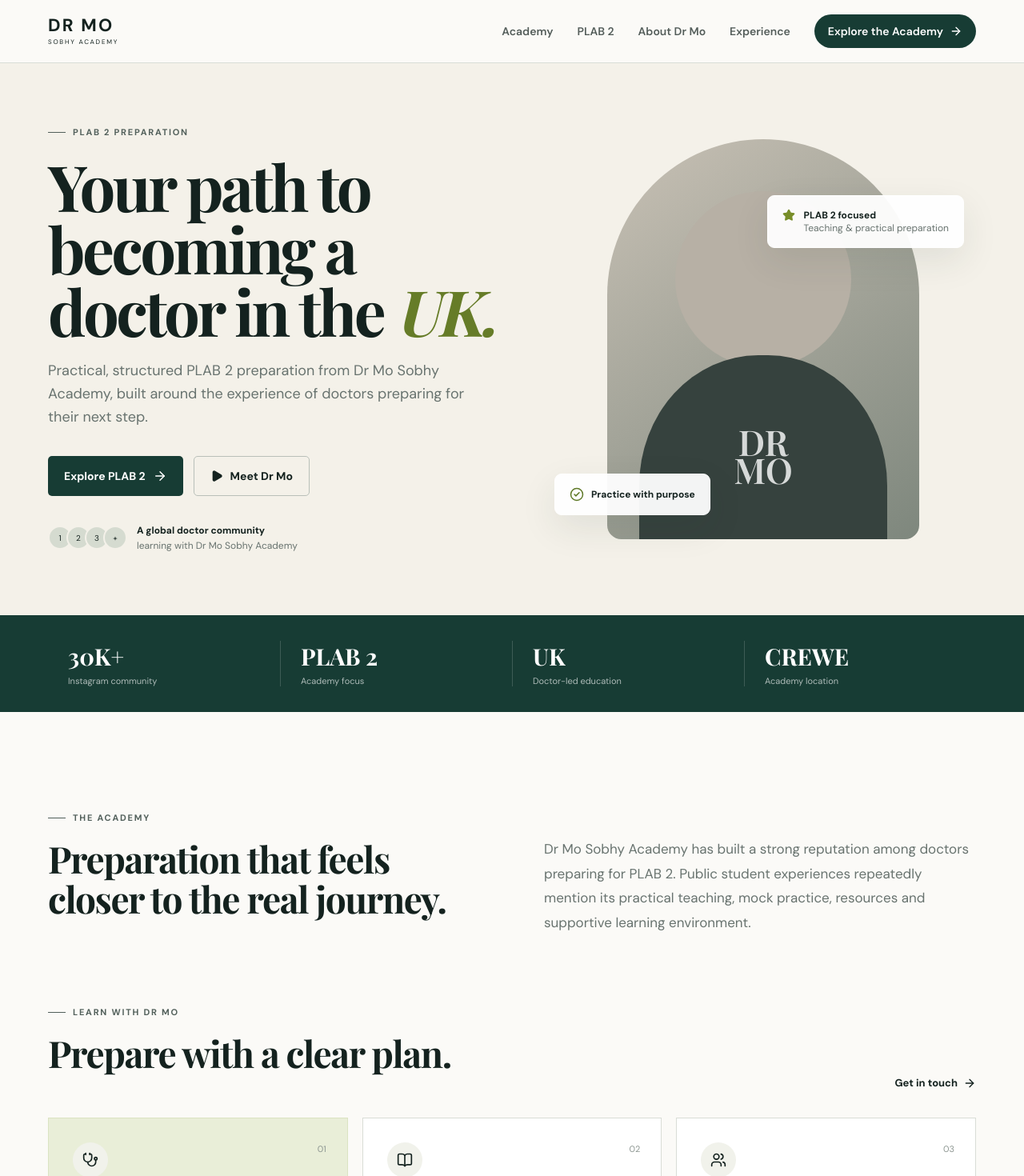
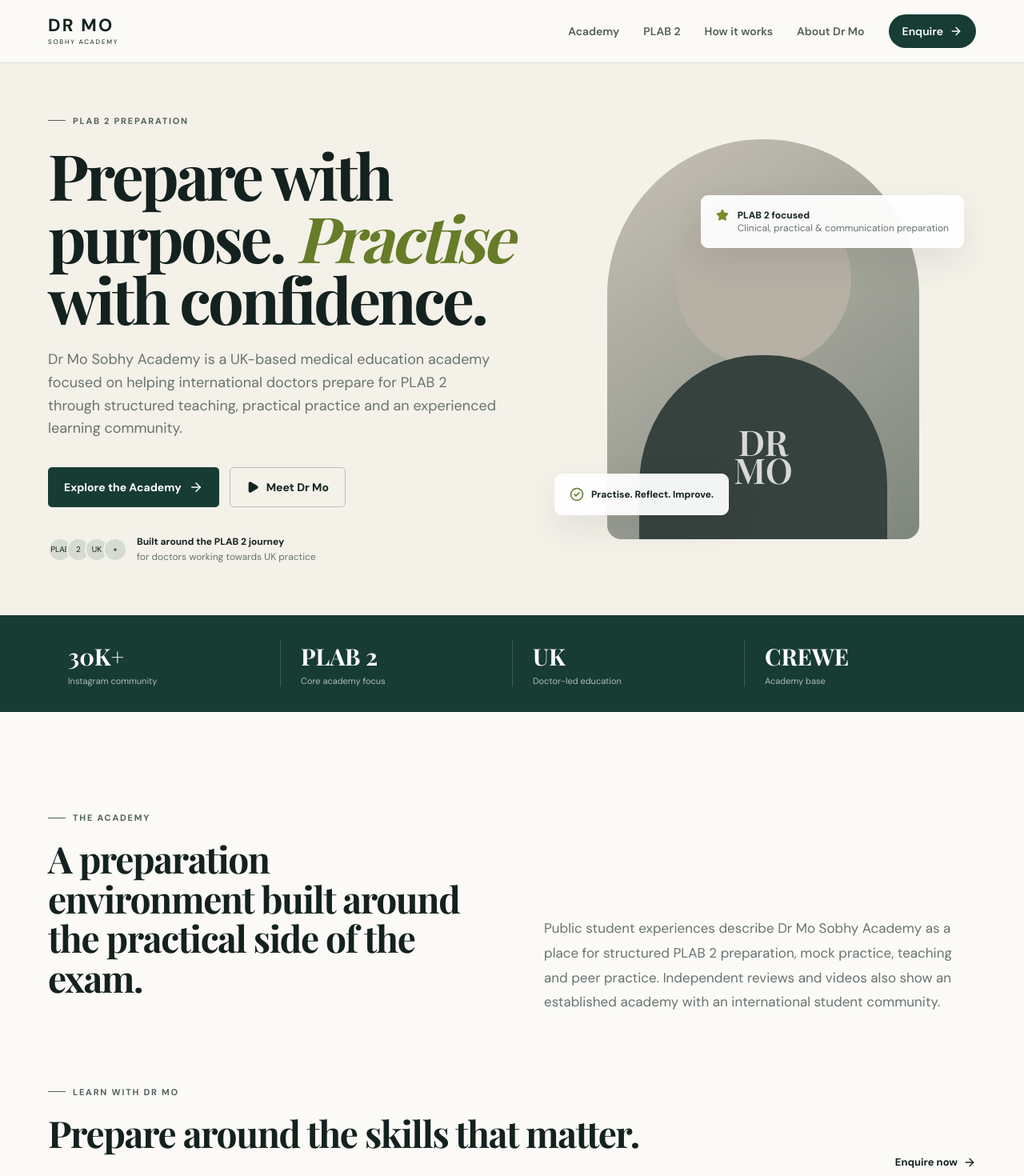
Before and after one commit to venugopalc80/drmosobhy, a React (Vite) app: page / in a window 1280 px wide. Shown: the top 1470 px of the page at 80% size. Built offline with nearby package versions, Linux system fonts and the light colour scheme; a web font is replaced by a local one.

Commit message:
Refine Dr Mo Academy conversion site

```diff
--- a/src/main.jsx
+++ b/src/main.jsx
@@ -1,20 +1,34 @@
 import React from 'react';
 import { createRoot } from 'react-dom/client';
-import { ArrowRight, Play, Star, CheckCircle2, BookOpen, Stethoscope, Users, Menu, X, MapPin } from 'lucide-react';
+import { ArrowRight, Play, Star, CheckCircle2, BookOpen, Stethoscope, Menu, X, MapPin, MessageCircle, ClipboardCheck } from 'lucide-react';
 import './styles.css';
 
-const courses=[['PLAB 2 Academy','Structured preparation built around the practical, clinical and communication skills needed for PLAB 2.','Explore PLAB 2'],['Clinical practice','Focused practice, scenarios and feedback to help you prepare with confidence.','Learn more'],['UK doctor journey','Practical guidance for international doctors working towards a career in the UK.','Learn more']];
-
-function App(){const [open,setOpen]=React.useState(false);return <div className="app">
-<header><div className="nav wrap"><div className="brand"><span>DR MO</span><small>SOBHY ACADEMY</small></div><button className="menu" onClick={()=>setOpen(!open)}>{open?<X/>:<Menu/>}</button><nav className={open?'show':''}><a href="#academy">Academy</a><a href="#courses">PLAB 2</a><a href="#about">About Dr Mo</a><a href="#experience">Experience</a><a className="navcta" href="#courses">Explore the Academy <ArrowRight size={16}/></a></nav></div></header>
-<main>
-<section className="hero"><div className="wrap heroGrid"><div className="heroCopy"><div className="eyebrow"><span></span> PLAB 2 preparation</div><h1>Your path to becoming a doctor in the <em>UK.</em></h1><p>Practical, structured PLAB 2 preparation from Dr Mo Sobhy Academy, built around the experience of doctors preparing for their next step.</p><div className="actions"><a className="primary" href="#courses">Explore PLAB 2 <ArrowRight size={18}/></a><a className="secondary" href="#about"><Play size={16} fill="currentColor"/> Meet Dr Mo</a></div><div className="proof"><div className="avatars"><i>1</i><i>2</i><i>3</i><i>+</i></div><div><strong>A global doctor community</strong><span>learning with Dr Mo Sobhy Academy</span></div></div></div><div className="heroVisual"><div className="portrait"><div className="portraitText">DR<br/>MO</div></div><div className="floating cardTop"><Star size={16} fill="currentColor"/><b>PLAB 2 focused</b><span>Teaching & practical preparation</span></div><div className="floating cardBottom"><CheckCircle2 size={18}/><span>Practice with purpose</span></div></div></div></section>
-<section className="stats"><div className="wrap statsGrid"><div><b>30K+</b><span>Instagram community</span></div><div><b>PLAB 2</b><span>Academy focus</span></div><div><b>UK</b><span>Doctor-led education</span></div><div><b>CREWE</b><span>Academy location</span></div></div></section>
-<section id="academy" className="intro wrap"><div><div className="eyebrow"><span></span> The Academy</div><h2>Preparation that feels closer to the real journey.</h2></div><p>Dr Mo Sobhy Academy has built a strong reputation among doctors preparing for PLAB 2. Public student experiences repeatedly mention its practical teaching, mock practice, resources and supportive learning environment.</p></section>
-<section id="courses" className="courses wrap"><div className="sectionHead"><div><div className="eyebrow"><span></span> Learn with Dr Mo</div><h2>Prepare with a clear plan.</h2></div><a href="#contact">Get in touch <ArrowRight size={16}/></a></div><div className="courseGrid">{courses.map((c,i)=><article className={i===0?'featured':''} key={c[0]}><div className="courseIcon">{i===0?<Stethoscope/>:i===1?<BookOpen/>:<Users/>}</div><span className="courseNo">0{i+1}</span><h3>{c[0]}</h3><p>{c[1]}</p><a href="#contact">{c[2]} <ArrowRight size={15}/></a></article>)}</div></section>
-<section id="experience" className="experience"><div className="wrap experienceGrid"><div><div className="eyebrow"><span></span> Why Dr Mo Sobhy Academy</div><h2>More than revision. Build the skills and confidence to perform.</h2></div><div className="experienceList"><div><b>01</b><span><strong>Clinical scenarios</strong> Work through practical situations that mirror the style of PLAB 2 preparation.</span></div><div><b>02</b><span><strong>Communication & IPS</strong> Develop the communication skills that matter in clinical encounters.</span></div><div><b>03</b><span><strong>Practice & feedback</strong> Turn knowledge into performance through repeated practice.</span></div><div><b>04</b><span><strong>Resources</strong> Learn from structured materials developed around the academy's teaching.</span></div></div></div></section>
-<section id="about" className="about"><div className="wrap aboutGrid"><div className="aboutPhoto"><span>DR MO<br/><small>DOCTOR • EDUCATOR • ENTREPRENEUR</small></span></div><div><div className="eyebrow"><span></span> Meet Dr Mo</div><h2>A doctor who turned his own journey into an academy.</h2><p>Dr Mohamed Sobhy Abdelgayed Tohamy Fathelbab is the founder and director behind Dr Mo Teaching Academy Ltd, an active UK education company based in Crewe.</p><p>The academy's public footprint is strongly associated with PLAB 2 preparation, educational resources and an international community of doctors working towards UK practice.</p><a className="textLink" href="#contact">Connect with the Academy <ArrowRight size={16}/></a></div></div></section>
-<section id="contact" className="contact"><div className="wrap contactGrid"><div><div className="eyebrow"><span></span> Find the Academy</div><h2>Start your next chapter in the UK.</h2><p>Want to learn more about PLAB 2 preparation or the Academy? Get in touch and take the next step.</p></div><div className="location"><MapPin/><div><strong>Crewe, Cheshire</strong><span>Dr Mo Sobhy Academy</span><small>UK</small></div></div></div></section>
-<section className="cta"><div className="wrap"><div className="eyebrow light"><span></span> Your PLAB 2 journey</div><h2>Ready for your next step?</h2><p>Explore the Academy and find the preparation approach that fits your journey.</p><a className="lightBtn" href="#courses">Explore the Academy <ArrowRight size={18}/></a></div></section>
-</main><footer><div className="wrap footer"><div className="brand"><span>DR MO</span><small>SOBHY ACADEMY</small></div><span>PLAB 2 preparation & medical education.</span><span>© 2026 Dr Mo Sobhy Academy</span></div></footer></div>}
+const pathways=[
+  ['PLAB 2 Academy','Structured preparation for the practical, clinical and communication demands of PLAB 2.','Explore PLAB 2',Stethoscope],
+  ['Mock practice','Repeat stations, practise under pressure and use feedback to sharpen your performance.','See the approach',ClipboardCheck],
+  ['Study resources','Structured teaching notes and learning resources to support your preparation.','Explore resources',BookOpen]
+];
+const faqs=[
+ ['What is PLAB 2?','PLAB 2 is the practical clinical assessment in the PLAB route for doctors seeking registration to practise medicine in the UK.'],
+ ['Where is the academy?','Dr Mo Sobhy Academy is based in Crewe, Cheshire, in the UK.'],
+ ['Who is the academy for?','The academy is primarily aimed at international medical graduates preparing for PLAB 2 and their transition towards UK practice.'],
+ ['How do I enquire?','Use the Academy social channels or direct contact details supplied by the academy for current course dates, availability and fees.']
+];
+function App(){
+ const [open,setOpen]=React.useState(false); const [faq,setFaq]=React.useState(null);
+ return <div className="app">
+ <header><div className="nav wrap"><div className="brand"><span>DR MO</span><small>SOBHY ACADEMY</small></div><button className="menu" aria-label="Open menu" onClick={()=>setOpen(!open)}>{open?<X/>:<Menu/>}</button><nav className={open?'show':''}><a href="#academy">Academy</a><a href="#courses">PLAB 2</a><a href="#experience">How it works</a><a href="#about">About Dr Mo</a><a className="navcta" href="#contact">Enquire <ArrowRight size={16}/></a></nav></div></header>
+ <main>
+ <section className="hero"><div className="wrap heroGrid"><div className="heroCopy"><div className="eyebrow"><span></span> PLAB 2 preparation</div><h1>Prepare with purpose. <em>Practise</em> with confidence.</h1><p>Dr Mo Sobhy Academy is a UK-based medical education academy focused on helping international doctors prepare for PLAB 2 through structured teaching, practical practice and an experienced learning community.</p><div className="actions"><a className="primary" href="#courses">Explore the Academy <ArrowRight size={18}/></a><a className="secondary" href="#about"><Play size={16} fill="currentColor"/> Meet Dr Mo</a></div><div className="proof"><div className="avatars"><i>PLAB</i><i>2</i><i>UK</i><i>+</i></div><div><strong>Built around the PLAB 2 journey</strong><span>for doctors working towards UK practice</span></div></div></div><div className="heroVisual"><div className="portrait"><div className="portraitText">DR<br/>MO</div></div><div className="floating cardTop"><Star size={16} fill="currentColor"/><b>PLAB 2 focused</b><span>Clinical, practical & communication preparation</span></div><div className="floating cardBottom"><CheckCircle2 size={18}/><span>Practise. Reflect. Improve.</span></div></div></div></section>
+ <section className="stats"><div className="wrap statsGrid"><div><b>30K+</b><span>Instagram community</span></div><div><b>PLAB 2</b><span>Core academy focus</span></div><div><b>UK</b><span>Doctor-led education</span></div><div><b>CREWE</b><span>Academy base</span></div></div></section>
+ <section id="academy" className="intro wrap"><div><div className="eyebrow"><span></span> The Academy</div><h2>A preparation environment built around the practical side of the exam.</h2></div><p>Public student experiences describe Dr Mo Sobhy Academy as a place for structured PLAB 2 preparation, mock practice, teaching and peer practice. Independent reviews and videos also show an established academy with an international student community.</p></section>
+ <section id="courses" className="courses wrap"><div className="sectionHead"><div><div className="eyebrow"><span></span> Learn with Dr Mo</div><h2>Prepare around the skills that matter.</h2></div><a href="#contact">Enquire now <ArrowRight size={16}/></a></div><div className="courseGrid">{pathways.map(([title,desc,link,Icon],i)=><article className={i===0?'featured':''} key={title}><div className="courseIcon"><Icon/></div><span className="courseNo">0{i+1}</span><h3>{title}</h3><p>{desc}</p><a href="#contact">{link} <ArrowRight size={15}/></a></article>)}</div></section>
+ <section id="experience" className="experience"><div className="wrap experienceGrid"><div><div className="eyebrow"><span></span> The preparation model</div><h2>Move from knowing the material to performing it.</h2><p className="sectionLead">PLAB 2 is practical. Your preparation should be practical too.</p></div><div className="experienceList"><div><b>01</b><span><strong>Clinical scenarios</strong> Build familiarity with patient-facing scenarios and structured clinical encounters.</span></div><div><b>02</b><span><strong>Communication & IPS</strong> Practise the communication and interpersonal skills that sit at the heart of clinical encounters.</span></div><div><b>03</b><span><strong>Mock practice</strong> Rehearse stations repeatedly, learn to work under time pressure and use feedback to improve.</span></div><div><b>04</b><span><strong>Teaching & resources</strong> Support your practice with structured teaching and academy learning materials.</span></div></div></div></section>
+ <section className="socialProof"><div className="wrap"><div className="sectionHead"><div><div className="eyebrow"><span></span> Student perspective</div><h2>A name doctors actively compare when choosing PLAB 2 preparation.</h2></div></div><div className="proofGrid"><div><div className="stars">★★★★★</div><p>Mo Sobhy 100%.</p><span>PLABprep community discussion, 2025</span></div><div><div className="stars">★★★★★</div><p>I found it helpful throughout my PLAB 2 journey.</p><span>PLABprep community discussion, 2025</span></div><div><div className="stars">★★★★★</div><p>Independent PLAB 2 reviews describe structured notes, teaching and practical mock preparation.</p><span>Public student review sources</span></div></div><small className="sourceNote">Public-source summaries only. These are not official academy testimonials.</small></div></section>
+ <section id="about" className="about"><div className="wrap aboutGrid"><div className="aboutPhoto"><span>DR MO<br/><small>DOCTOR • EDUCATOR • ENTREPRENEUR</small></span></div><div><div className="eyebrow"><span></span> Meet Dr Mo</div><h2>A doctor who turned his experience into an academy for international doctors.</h2><p>Dr Mohamed Sobhy Abdelgayed Tohamy Fathelbab is the founder and director behind Dr Mo Teaching Academy Ltd, an active UK education company based in Crewe. UK company records show him as the person with 75% or more of the shares and voting rights.</p><p>The academy's public footprint is strongly associated with PLAB 2 preparation, educational resources and an international community of doctors working towards UK practice.</p><a className="textLink" href="#contact">Connect with the Academy <ArrowRight size={16}/></a></div></div></section>
+ <section className="faq"><div className="wrap faqGrid"><div><div className="eyebrow"><span></span> Frequently asked</div><h2>Before you start.</h2><p>Course dates, fees and availability can change, so confirm the current details directly with the Academy.</p></div><div>{faqs.map(([q,a],i)=><div className="faqItem" key={q}><button onClick={()=>setFaq(faq===i?null:i)}><span>{q}</span><b>{faq===i?'−':'+'}</b></button>{faq===i&&<p>{a}</p>}</div>)}</div></div></section>
+ <section id="contact" className="contact"><div className="wrap contactGrid"><div><div className="eyebrow"><span></span> Find the Academy</div><h2>Ready to take the next step?</h2><p>For current course dates, fees, availability and enrolment, contact the Academy directly through its current official channels.</p><div className="contactActions"><a className="primary" href="https://www.instagram.com/drmosobhy/" target="_blank" rel="noreferrer"><MessageCircle size={17}/> Instagram</a></div></div><div className="location"><MapPin/><div><strong>Crewe, Cheshire</strong><span>Dr Mo Sobhy Academy</span><small>United Kingdom</small></div></div></div></section>
+ <section className="cta"><div className="wrap"><div className="eyebrow light"><span></span> Your PLAB 2 journey</div><h2>Prepare for the room, not just the notes.</h2><p>Explore the Academy and find the preparation approach that fits your journey.</p><a className="lightBtn" href="#contact">Enquire about the Academy <ArrowRight size={18}/></a></div></section>
+ </main><footer><div className="wrap footer"><div className="brand"><span>DR MO</span><small>SOBHY ACADEMY</small></div><span>PLAB 2 preparation & medical education.</span><span>© 2026 Dr Mo Sobhy Academy</span></div></footer></div>
+}
 createRoot(document.getElementById('root')).render(<App/>);
```
